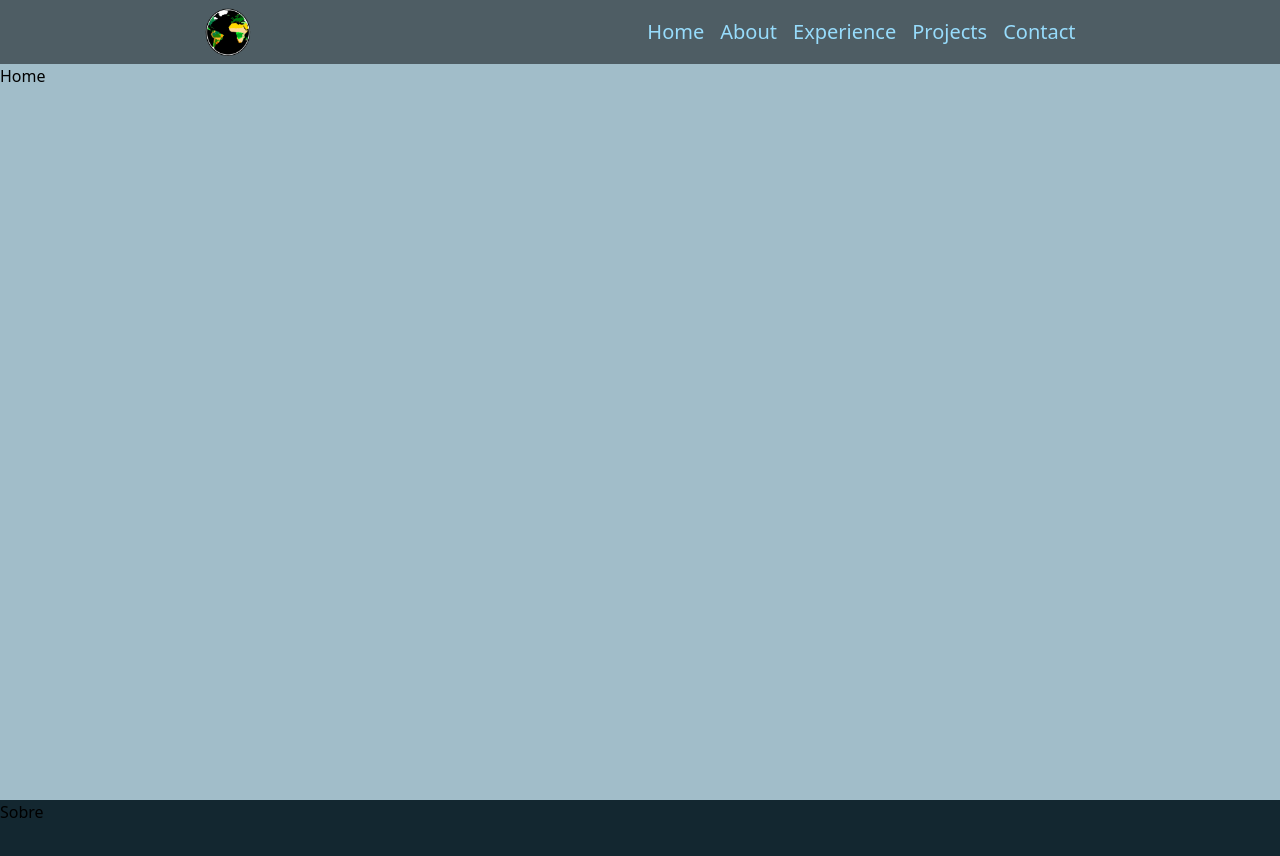
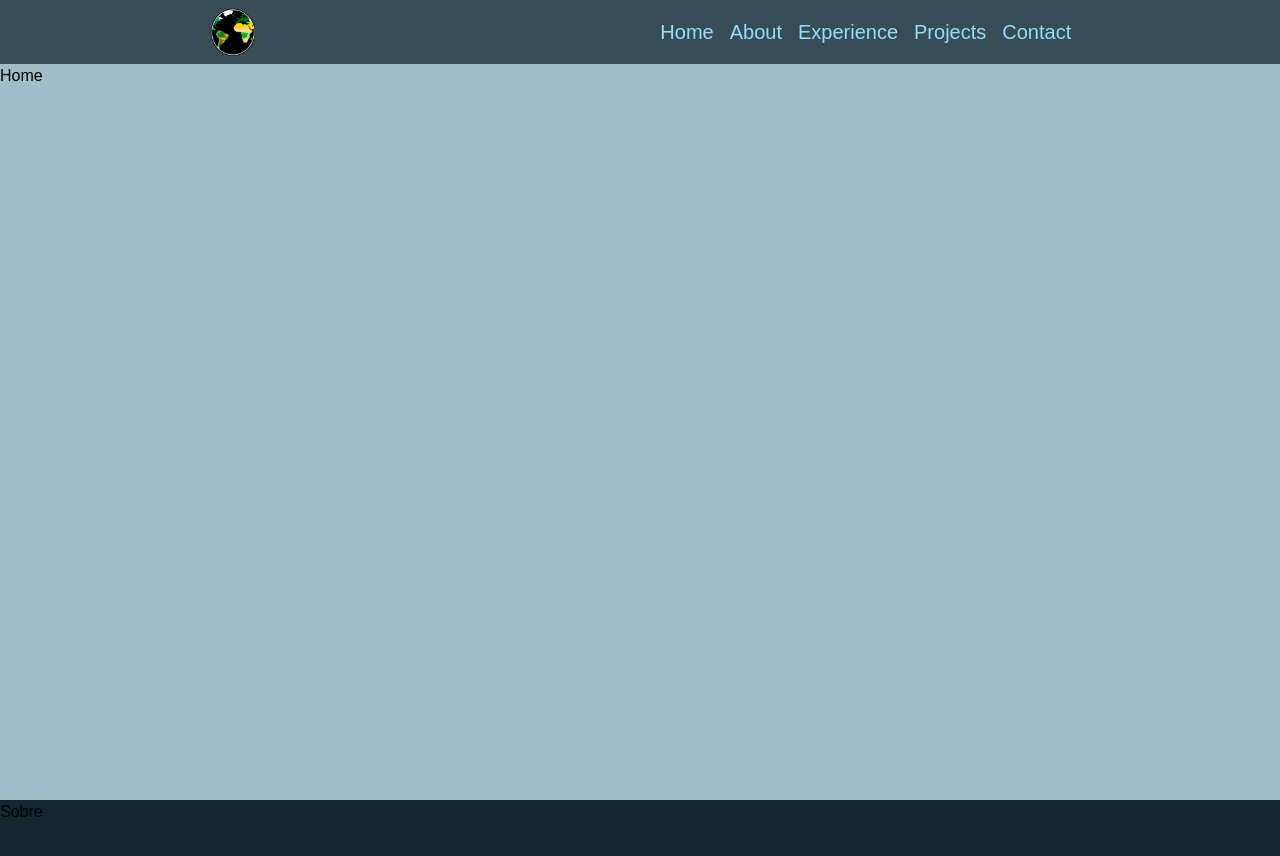
Before and after one commit to 3alyef/portfolio, a Next.js app: page /en in a window 1280 px wide. Shown: the top 856 px of the page. Built offline with nearby package versions, Linux system fonts and the light colour scheme.

Commit message:
update header

```diff
--- a/src/app/[locale]/globals.css
+++ b/src/app/[locale]/globals.css
@@ -1 +1 @@
-@tailwind base;@tailwind components;@tailwind utilities;*{margin:0;padding:0;box-sizing:border-box;z-index:50;transition:all .2s ease-in-out}.ltr{direction:ltr}.rtl{direction:rtl}.header{background-color:rgba(19,39,48,.75);display:flex;padding:7px;justify-content:space-around;align-items:center;width:100%}/*# sourceMappingURL=globals.css.map */
+@tailwind base;@tailwind components;@tailwind utilities;*{margin:0;padding:0;box-sizing:border-box;z-index:50;font-family:Saira,sans-serif;scroll-behavior:smooth;scroll-padding-top:2rem;transition:.3s ease}.ltr{direction:ltr}.rtl{direction:rtl}.header{background-color:rgba(19,39,48,.75);display:flex;padding:7px;justify-content:space-around;align-items:center;width:100%;transition:top .5s ease}/*# sourceMappingURL=globals.css.map */
--- a/src/app/components/body/index.tsx
+++ b/src/app/components/body/index.tsx
@@ -7,6 +7,7 @@ import Main from "../main";
 
 export default function Body({ _dir, default_colors, dictionary, hrefers, locale }: PropsBody) {
     const headerRef = useRef<HTMLAnchorElement>(null);
+
     return (
         <body className={_dir}>
             <Header locale={locale} _dir={_dir} default_colors={default_colors} headerRef={headerRef} dictionary={dictionary} hrefers={hrefers}/>
--- a/src/app/components/header/index.tsx
+++ b/src/app/components/header/index.tsx
@@ -1,10 +1,85 @@
+"use client";
 import { PropsHeader } from "@/interfaces/defaultPage";
 import Link from "./components/link";
 import Image from "next/image";
+import { useEffect, useState } from "react";
 
 export default function Header({ locale, _dir, default_colors, headerRef, hrefers, dictionary }: PropsHeader) {
+    const [lastScrollPosition, setLastScrollPosition] = useState(0);
+    const [lastDirectionY, setLastDirectionY] = useState(false);
+    const [headerHeight, setHeaderHeight] = useState(0);
+    const [headerPosition, setHeaderPosition] = useState<any>(undefined);
+    const [mouseIn, setMouseIn] = useState(false);
+    const [top, setTop] = useState(false);
+    const [previousMouseIn, setPreviousMouseIn] = useState<"none" | "out" | "in">("none");
+    function handleSetTop(to: boolean) {
+        if(to) {
+            if(!top)setTop(true);
+        } else {
+            if(top)setTop(false);
+        }
+    }
+    useEffect(()=>{
+        function handleScroll() {
+            const currentScrollTop = window.scrollY;
+
+            if (currentScrollTop < lastScrollPosition) {
+                if(!lastDirectionY)setLastDirectionY(true);
+            } else {
+                if(lastDirectionY)setLastDirectionY(false);
+            }
+
+            setLastScrollPosition(currentScrollTop);
+        }
+        document.addEventListener("scroll", handleScroll);
+        //
+        if(headerPosition !== "fixed") {
+            setHeaderPosition("fixed")
+        }
+        //
+        return ()=> document.removeEventListener("scroll", handleScroll)
+
+    }, [lastScrollPosition])
+
+    useEffect(() => {
+        if (headerRef.current) {
+            setHeaderHeight(headerRef.current.clientHeight);
+        }
+        //console.log("header Height", headerHeight)
+    }, []);
+
+    useEffect(()=>{
+        //console.log("previousMouse", previousMouseIn)
+        if(lastDirectionY && lastScrollPosition > headerHeight) {
+            handleSetTop(true);
+        } else if(lastScrollPosition <= headerHeight) {
+            handleSetTop(true);
+        } else if(mouseIn) {
+            handleSetTop(true);
+        } else {
+            if(previousMouseIn === "none" || previousMouseIn === "out") {
+                handleSetTop(false);
+            }
+        }
+    }, [lastDirectionY, lastScrollPosition, headerHeight, previousMouseIn])
+
+    useEffect(()=>{
+        if(!lastDirectionY && !mouseIn && !(lastScrollPosition <= headerHeight)) {
+            handleSetTop(false);
+        }
+    }, [lastScrollPosition])
     return (
-        <header className="header" ref={headerRef}>
+        <header className="header" ref={headerRef}
+        style={{ position: headerPosition, top: top ? "0%" : "-100%" }}
+        onMouseEnter={()=> {
+            !mouseIn && setMouseIn(true);
+            if(!(previousMouseIn === "none"))
+                setPreviousMouseIn("out")
+        }}
+        onMouseLeave={()=> {
+            mouseIn && setMouseIn(false)
+            setPreviousMouseIn("in")
+        }}>
             <span style={{position: "relative", width: "3em", aspectRatio: "1/1"}}>
                 <Image alt="portfolio-alef-logo" src={"/assets/logo.png"} fill style={{position: "absolute"}}/>
             </span>
--- a/src/app/components/header/style.scss
+++ b/src/app/components/header/style.scss
@@ -1,8 +1,10 @@
 .header {
+    //position: fixed;
     background-color: rgba(19, 39, 48, 0.75);
     display: flex;
     padding: 7px;
     justify-content: space-around;
     align-items: center;
     width: 100%;
+    transition: top .5s ease;
 }
--- a/src/app/components/main/index.tsx
+++ b/src/app/components/main/index.tsx
@@ -4,7 +4,7 @@ import { useEffect, useState } from "react";
 import DefaultBody from "./components/defaultBody";
 
 
-export default function Main({_dir, default_colors, headerRef, locale }: PropsMain) {
+export default function Main({_dir, default_colors, headerRef, locale, dictionary }: PropsMain) {
     const [headerHeight, setHeaderHeight] = useState<number>();
 
     let style_a: React.CSSProperties = {
@@ -18,11 +18,11 @@ export default function Main({_dir, default_colors, headerRef, locale }: PropsMa
         if (headerRef.current) {
             setHeaderHeight(headerRef.current.clientHeight);
         }
-    }, [headerRef]);
+    }, []);
 
     return (
         <main>
-            <DefaultBody locale={locale} style={{ ...style_a, minHeight: `calc(100vh - ${headerHeight}px)` }} id="home">
+            <DefaultBody locale={locale} style={{ ...style_a, paddingTop: `${headerHeight}px` /*`calc(100vh - ${headerHeight}px)`*/ }} id="home">
                 <span>Home</span>
             </DefaultBody>
             <DefaultBody locale={locale} style={style_b} id="about">
--- a/src/app/globals.scss
+++ b/src/app/globals.scss
@@ -6,7 +6,11 @@
     padding: 0;
     box-sizing: border-box;
     z-index: 50;
-    transition: all .2s ease-in-out;
+    //transition: all .2s ease-in-out;
+    font-family: Saira, sans-serif;
+    scroll-behavior: smooth;
+    scroll-padding-top: 2rem;
+    transition: .3s ease;
 }
 
 .ltr { direction: ltr }
--- a/src/interfaces/defaultPage.ts
+++ b/src/interfaces/defaultPage.ts
@@ -26,7 +26,7 @@ export interface PropsHeader extends PropsDefaultPage, TypeDictionary {
 }
 
 export interface PropsMain extends PropsDefaultPage, TypeDictionary {
-    headerRef: RefObject<HTMLAnchorElement>
+    headerRef: RefObject<HTMLAnchorElement>;
 }
 
 export interface PropsFooter extends PropsDefaultPage, TypeDictionary {
```
Also changed, not shown: 1 other file (tests, documents, lock files or other folders).
